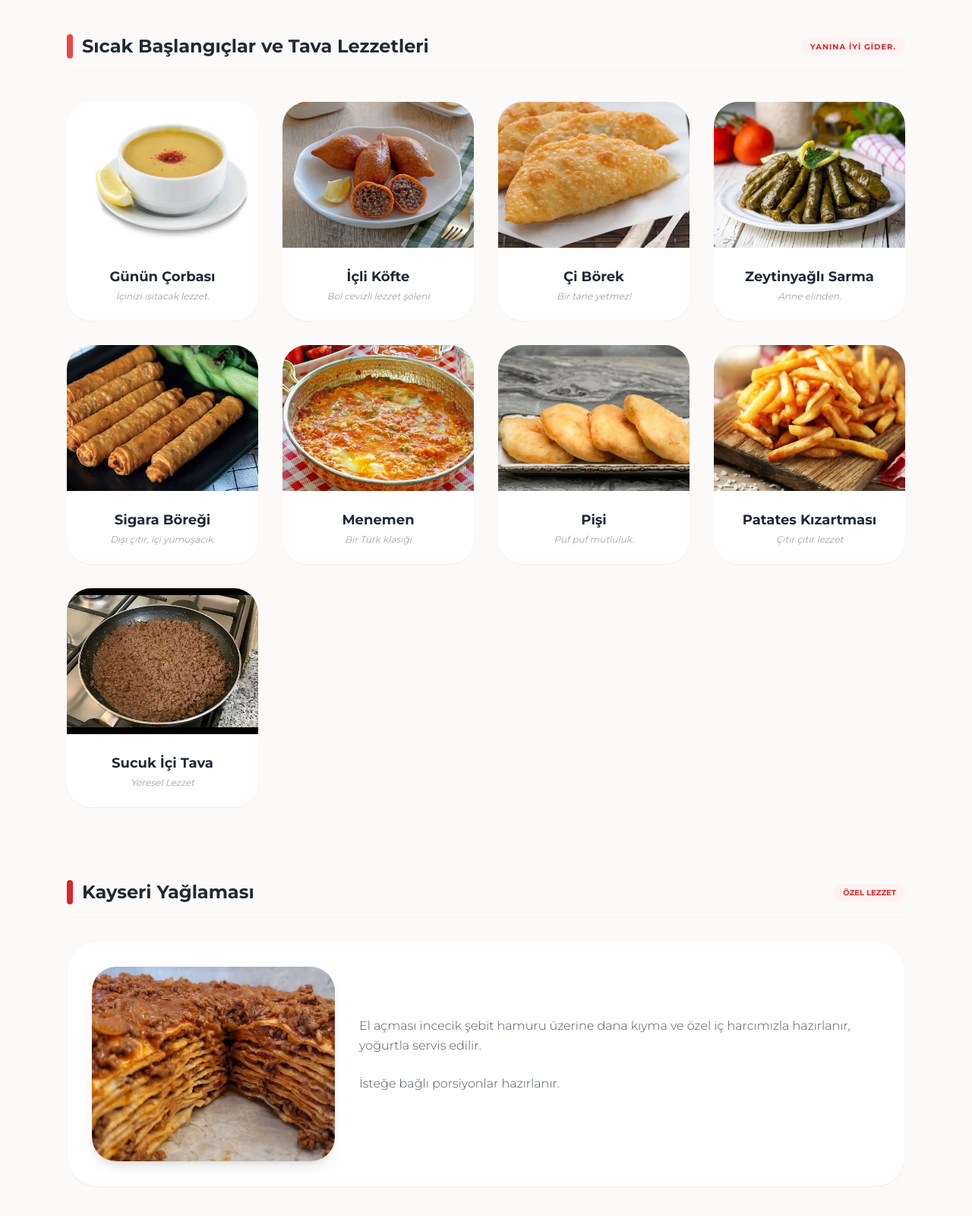
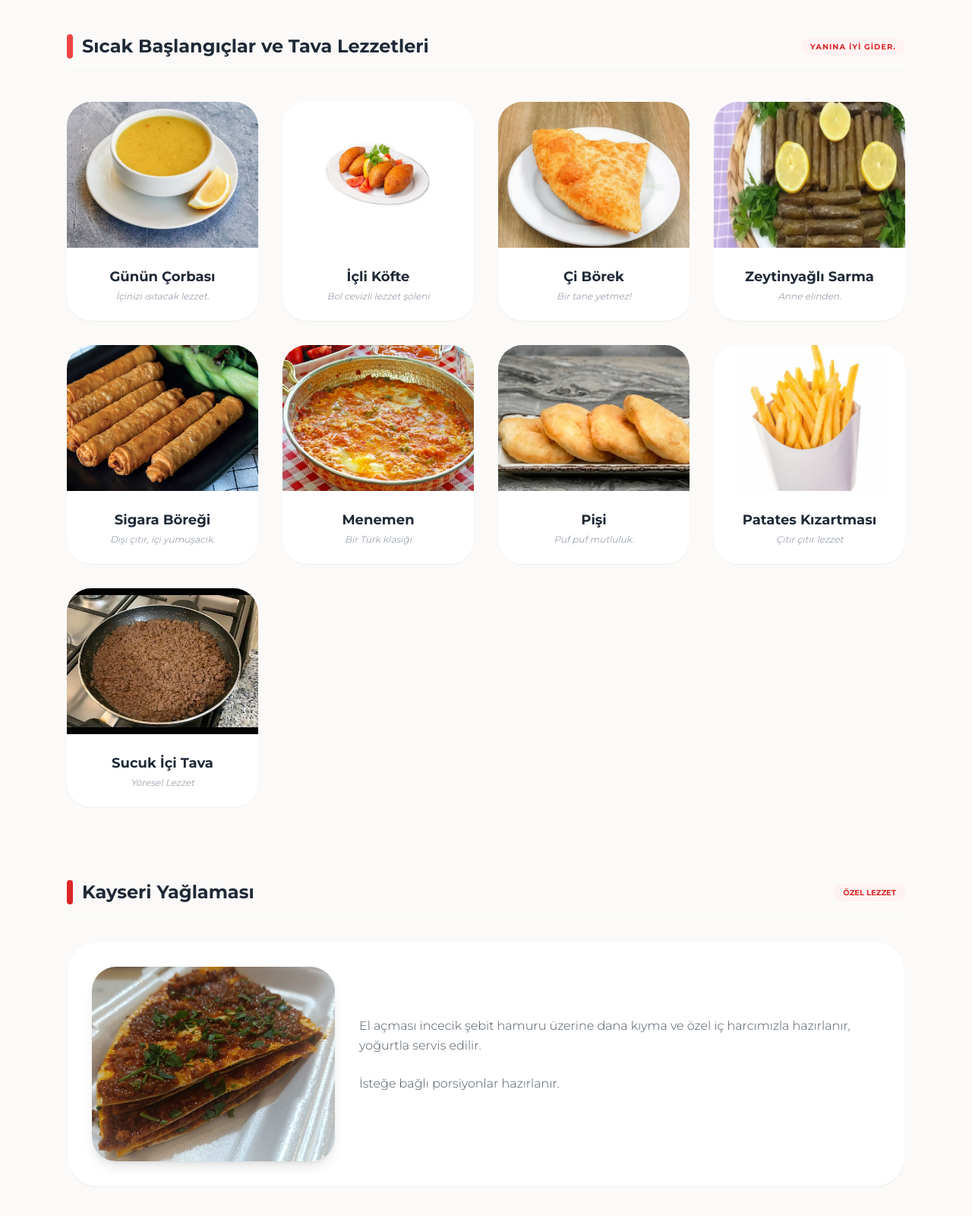
Before and after one commit to KutayMehmetOzkoc/gada_site, a plain HTML site: page urunler.html in a window 1280 px wide. Shown: the part 820-2420 px from the top of the page at 76% size. Drawn offline with nearby package versions, Linux system fonts and the light colour scheme.

Commit message:
Ürün ve anasayfa fotoğraflarını Yemeksepeti görselleriyle güncelle
Co-Authored-By: Claude Opus 5.5 <noreply@anthropic.com>

```diff
--- a/urunler.html
+++ b/urunler.html
@@ -115,7 +115,7 @@
                 <div
                     class="product-card group bg-white rounded-[2rem] overflow-hidden shadow-sm hover:shadow-xl transition-all duration-500">
                     <div class="h-48 overflow-hidden">
-                        <img src="/assets/baslangiclar/corba.jpg"
+                        <img src="/assets/yemeksepeti/mercimek-corbasi.jpg"
                             class="w-full h-full object-cover group-hover:scale-110 transition duration-700"
                             alt="Çorba">
                     </div>
@@ -127,7 +127,7 @@
                 <div
                     class="product-card group bg-white rounded-[2rem] overflow-hidden shadow-sm hover:shadow-xl transition-all duration-500">
                     <div class="h-48 overflow-hidden">
-                        <img src="/assets/baslangiclar/iclikofte.jpg"
+                        <img src="/assets/yemeksepeti/icli-kofte.jpg"
                             class="w-full h-full object-cover group-hover:scale-110 transition duration-700"
                             alt="İçli Köfte">
                     </div>
@@ -139,7 +139,7 @@
                 <div
                     class="product-card group bg-white rounded-[2rem] overflow-hidden shadow-sm hover:shadow-xl transition-all duration-500">
                     <div class="h-48 overflow-hidden">
-                        <img src="/assets/baslangiclar/cibörek.jpg"
+                        <img src="/assets/yemeksepeti/ci-borek.jpg"
                             class="w-full h-full object-cover group-hover:scale-110 transition duration-700"
                             alt="Çi Börek">
                     </div>
@@ -151,7 +151,7 @@
                 <div
                     class="product-card group bg-white rounded-[2rem] overflow-hidden shadow-sm hover:shadow-xl transition-all duration-500">
                     <div class="h-48 overflow-hidden">
-                        <img src="/assets/baslangiclar/sarma.webp"
+                        <img src="/assets/yemeksepeti/sarma.jpg"
                             class="w-full h-full object-cover group-hover:scale-110 transition duration-700"
                             alt="Sarma">
                     </div>
@@ -198,7 +198,7 @@
                 <div
                     class="product-card group bg-white rounded-[2rem] overflow-hidden shadow-sm hover:shadow-xl transition-all duration-500">
                     <div class="h-48 overflow-hidden">
-                        <img src="/assets/baslangiclar/pkizartma.webp"
+                        <img src="/assets/yemeksepeti/patates-kizartmasi.jpg"
                             class="w-full h-full object-cover group-hover:scale-110 transition duration-700"
                             alt="Patates Kızartması">
                     </div>
@@ -232,7 +232,7 @@
             </div>
             <div
                 class="bg-white rounded-[2.5rem] p-8 shadow-sm border border-gray-50 flex flex-col md:flex-row gap-8 items-center">
-                <img src="/assets/yaglama/yaglama.jpg" class="w-full md:w-80 h-64 object-cover rounded-[2rem] shadow-lg"
+                <img src="/assets/yemeksepeti/yaglama.jpg" class="w-full md:w-80 h-64 object-cover rounded-[2rem] shadow-lg"
                     alt="Kayseri Yağlaması">
                 <div class="flex-1">
                     <p class="text-gray-600 leading-relaxed mb-6 font-light">El açması incecik şebit hamuru üzerine dana
@@ -254,7 +254,7 @@
                 <div
                     class="product-card group bg-white rounded-[2.5rem] overflow-hidden shadow-sm hover:shadow-2xl transition-all duration-500 border border-gray-50">
                     <div class="h-64 overflow-hidden relative">
-                        <img src="/assets/mantilar/manti2.webp"
+                        <img src="/assets/yemeksepeti/kayseri-manti.jpg"
                             class="w-full h-full object-cover group-hover:scale-110 transition duration-700"
                             alt="Kayseri Mantısı">
                     </div>
@@ -280,7 +280,7 @@
                 <div
                     class="product-card group bg-white rounded-[2.5rem] overflow-hidden shadow-sm hover:shadow-2xl transition-all duration-500 border border-gray-50">
                     <div class="h-64 overflow-hidden relative">
-                        <img src="/assets/mantilar/citir.jpg"
+                        <img src="/assets/yemeksepeti/citir-manti.jpg"
                             class="w-full h-full object-cover group-hover:scale-110 transition duration-700"
                             alt="Çıtır Mantı">
                     </div>
```
Also changed, not shown: index.html (+5 -5 lines), assets/yemeksepeti/ci-borek.jpg (added), assets/yemeksepeti/citir-manti.jpg (added), assets/yemeksepeti/gozleme.jpg (added), assets/yemeksepeti/hero.jpg (added), assets/yemeksepeti/icli-kofte.jpg (added), assets/yemeksepeti/kayseri-manti.jpg (added), assets/yemeksepeti/mercimek-corbasi.jpg (added), assets/yemeksepeti/patates-kizartmasi.jpg (added), assets/yemeksepeti/sarma.jpg (added), assets/yemeksepeti/yaglama.jpg (added).
